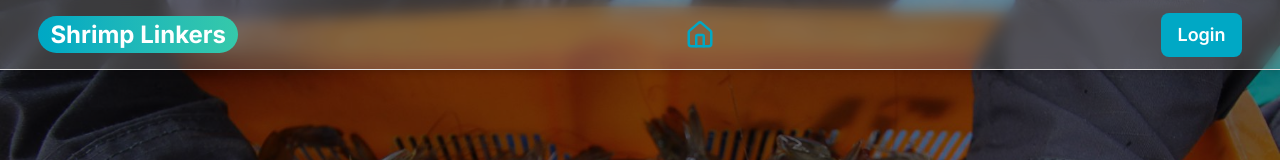
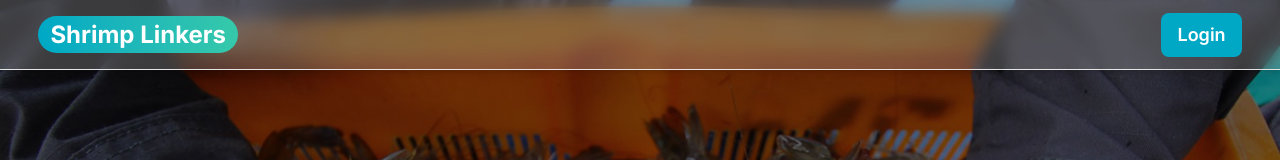
Before and after one commit to Leficullen/starterup-fe, a Next.js app: page / in a window 1280 px wide. Shown: the top 160 px of the page. Built offline with nearby package versions, Linux system fonts and the light colour scheme.

Commit message:
update navbar ahh

```diff
--- a/components/Navbar.tsx
+++ b/components/Navbar.tsx
@@ -14,7 +14,7 @@ const Navbar = () => {
           Shrimp Linkers
         </Link>
       </div>
-      <div>
+      <div className="flex md:hidden">
         <Link href="/">
           <Home width="30px" height="30px" className="text-primary"/>
         </Link>
```
